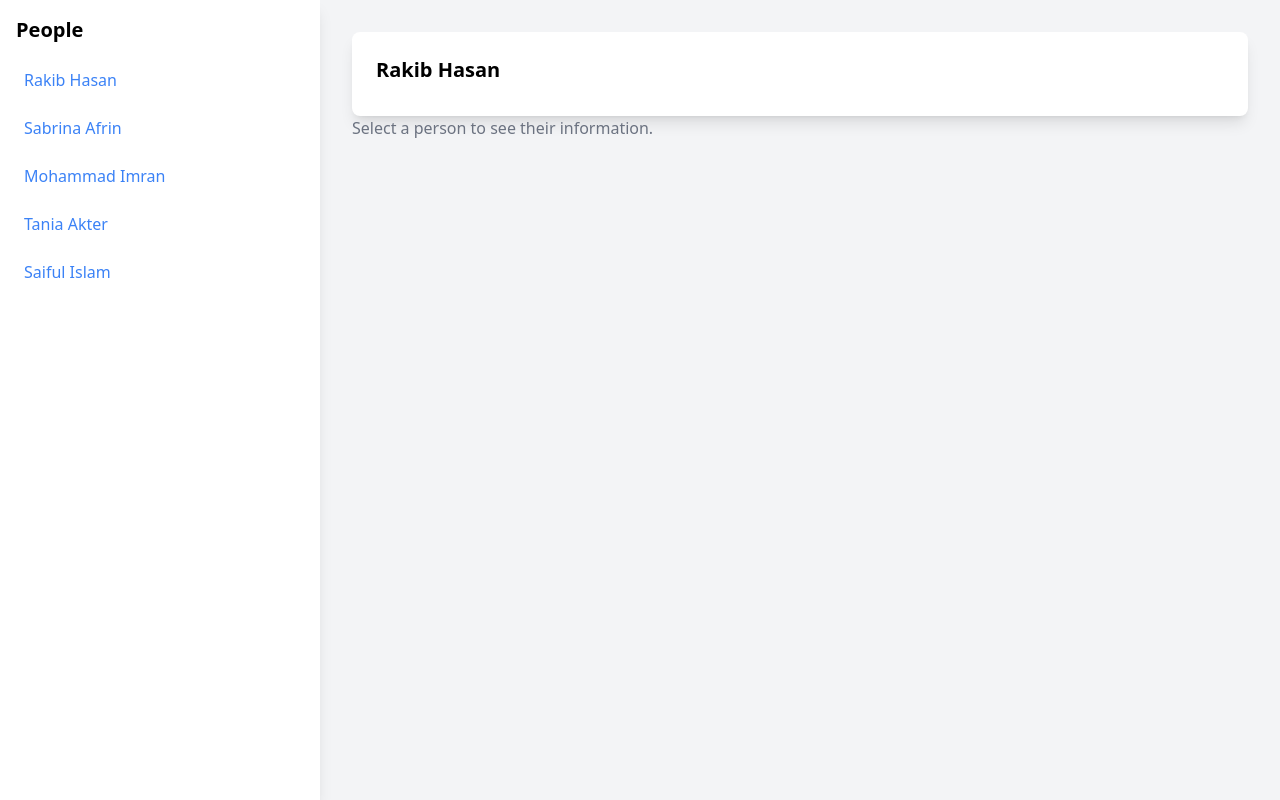
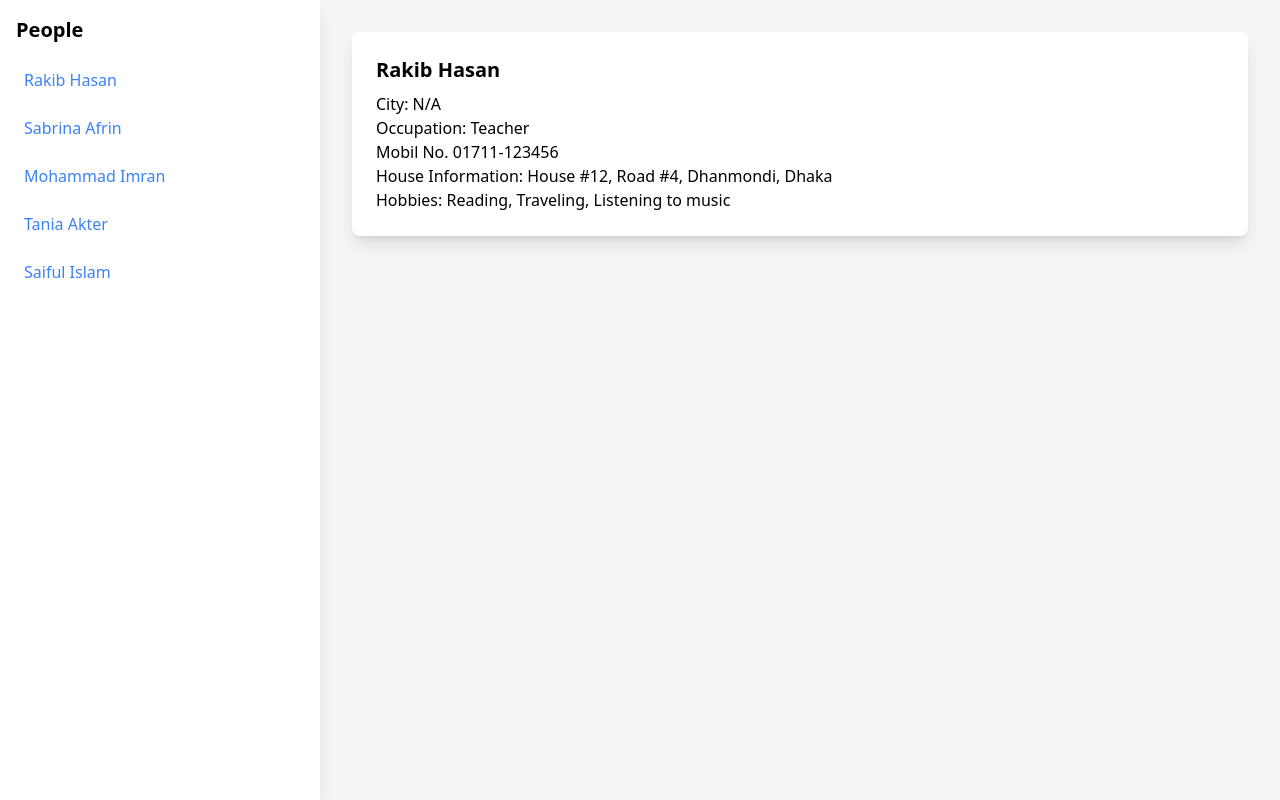
Before and after one commit to fbiplobhasan/simple-ul-design, a plain HTML site: page index.html in a window 1280 px wide. Both pictures are taken after a click on the item "Rakib Hasan". Drawn offline with nearby package versions, Linux system fonts and the light colour scheme.

Commit message:
display person info

```diff
--- a/app.js
+++ b/app.js
@@ -6,7 +6,6 @@ const people = [
         contact: "01711-123456",
         address: "House #12, Road #4, Dhanmondi, Dhaka",
         hobbies: ["Reading", "Traveling", "Listening to music"],
-        city: "Dhaka"
     },
     {
         id: 2,
@@ -24,7 +23,6 @@ const people = [
         contact: "01933-987654",
         address: "Shaheed Minar Road, Rajshahi",
         hobbies: ["Photography", "Gaming", "Cooking"],
-        city: "Rajshahi"
     },
     {
         id: 4,
@@ -33,7 +31,6 @@ const people = [
         contact: "01644-876543",
         address: "Khulna Sadar, Khulna",
         hobbies: ["Dancing", "Singing", "Crafting"],
-        city: "Khulna"
     },
     {
         id: 5,
@@ -78,14 +75,22 @@ const displayPersonIfo = (person) => {
     // removeAttribute
     personInfo.classList.remove('hidden')
 
+    // add hiddenAttribute
+    document.getElementById('person-selection').classList.add('hidden')
+
     // create and displayInfo
     personInfo.innerHTML = `
 
        <h2 class="text-xl font-bold mb-2">
        ${person.name}
        </h2>
-
+       <p> City: ${person?.city || "N/A"} </p>
+       <p> Occupation: ${person?.occupation || "N/A"} </p>
+       <p> Mobil No. ${person?.contact || "N/A"} </p>
+       <p> House Information: ${person?.address || "N/A"} </p>
+       <p> Hobbies: ${person?.hobbies?.join(", ") || "N/A"} </p>
    `
+    //    <p> Hobbies: ${person?.hobbies.map((hobby) => hobby)} </p>
 
 }
 
--- a/index.html
+++ b/index.html
@@ -21,7 +21,7 @@
         <!-- Details box -->
         <div class="w-3/4 p-8">
             <div id="person-info" class="hidden p-6 bg-white rounded-lg shadow-lg"></div>
-            <div class="text-gray-500 ">Select a person to see their information.</div>
+            <div id="person-selection" class="text-gray-500 ">Select a person to see their information.</div>
         </div>
     </div>
     <script src="./app.js"></script>
```
